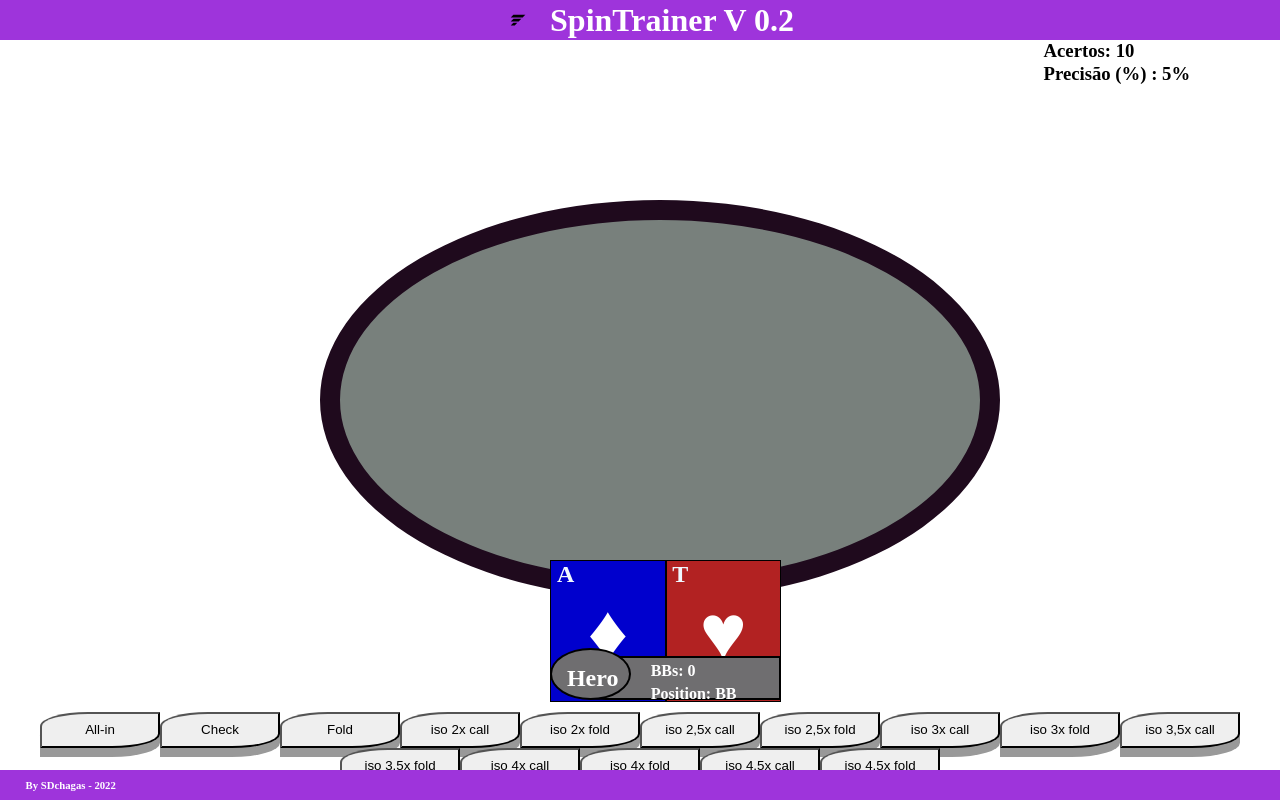
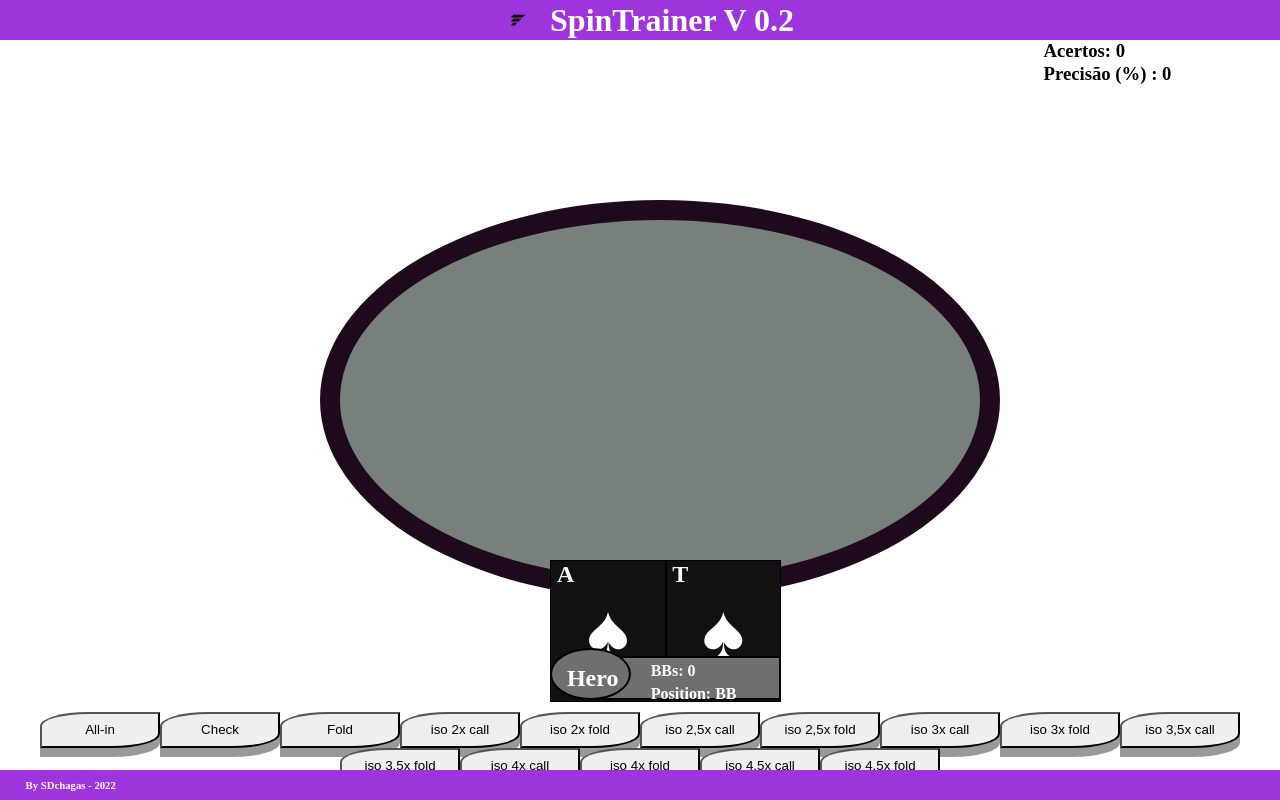
Before and after one commit to SDchagas/SpinReact, a React (Create React App) app: page / in a window 1280 px wide. Built offline with nearby package versions, Linux system fonts and the light colour scheme.

Commit message:
troca de cores e nipes implementada, cores apresentadas  nao batem com a do console

```diff
--- a/src/App.js
+++ b/src/App.js
@@ -6,9 +6,9 @@ import Table  from "./components/table/table";
 import Cards from "./components/cards/cards";
 import InfoHero from "./components/infohero/infohero";
 import DivBtns from './components/btns/divBtns';
-import { diams, hearts } from "./data/nipes";
 import { run } from './data/run';
 import Provider from "./components/contexts/context";
+import { RandomHand } from './data/handomHand';
 
 
 const App = ()=> {
@@ -16,27 +16,24 @@ const App = ()=> {
     const [cards, setCards] = useState(['A','T'])
     const [infohero, setInfohero] = useState([0,'BB'])
     const [hits, setHits] = useState (['0', '0'])
-   function teste () {
-    setInfohero(run)
-   }
-    useEffect(() => {
-
-    },[])
+    const [iCards, setIcards] = useState (['♠','#111111', '♠','#111111'])
 
     return (
-    <Provider>
+    <>
         <Header />
-        <Hits />
+        <Hits hits={hits[0]} percent={hits[1]}/>
         <Table />
-        <Cards nipesL={diams.nipe} nipesR={hearts.nipe}
-        colorR={hearts.color}
+        <Cards nipesL={iCards[0]} nipesR={iCards[2]}
+        colorR={iCards[1]} colorL={iCards[3]}
         rcard={cards[0]} lcard= {cards[1]} />
         <InfoHero bb={infohero[0]} pos={infohero[1]} />
-        <DivBtns state = {infohero} teste={teste}
+        <DivBtns state = {infohero}
         setInfohero={setInfohero}
-        setCards={setCards}/>
+        setCards={setCards}
+        setHits={setHits}
+        setIcards={setIcards}/>
         <Foot />
-    </Provider>
+    </>
 );
 }
 
--- a/src/components/btns/divBtns.js
+++ b/src/components/btns/divBtns.js
@@ -2,19 +2,22 @@ import React from "react";
 import Btns from "./btns";
 import './index.css';
 import { run } from '../../data/run';
-import { RandomHand } from '../../data/handomHand';
-
+import {  RandomHand } from '../../data/handomHand';
+import { infoCards } from "../../data/nipes";
 
 const DivBtns = (props) =>{
+
     const exec = () => {
         props.setInfohero(run)
         props.setCards(RandomHand)
+        props.setIcards(infoCards)
+        // props.setHits()
     }
 
     return (
         <div className="btns">
             <Btns text={'All-in'} />
-            <Btns text={'Check'} state={props.state} onClick={()=> {
+            <Btns text={'Check'}  onClick={()=> {
                 exec();
             }} />
             <Btns text={'Fold'} />
--- a/src/components/cards/cards.js
+++ b/src/components/cards/cards.js
@@ -1,5 +1,4 @@
 import './index.css';
-import { diams } from "../../data/nipes";
 
 
 const Cards = (props) => {
@@ -7,7 +6,7 @@ const Cards = (props) => {
 
     return (
         <div id="cards">
-            <div className="Lhand" style={{backgroundColor:diams.color}}>
+            <div className="Lhand" style={{backgroundColor:props.colorL}}>
                 <h2 className="value">{props.rcard}</h2>
                 <div className="nipe">{props.nipesL}</div>
             </div>
--- a/src/components/contexts/context.js
+++ b/src/components/contexts/context.js
@@ -2,15 +2,10 @@ import { createContext, useEffect, useState } from "react";
 
 export const CardInfoContext= createContext({});
 
-function UserProvider({ children }) {
+function Provider({ children }) {
   const [cards, setCards] = useState(['A', 'T']);
-  const [InfoHero, setInfohero] = useState ([])
+  const [InfoHero, setInfohero] = useState (['0', 'BB'])
   const [hits, setHits] = useState('')
-
-
-   useEffect(() => {
-
-   }, []);
 
 
   return (
@@ -24,4 +19,4 @@ function UserProvider({ children }) {
   );
 }
 
-export default UserProvider;
+export default Provider;
--- a/src/components/hits/hits.js
+++ b/src/components/hits/hits.js
@@ -1,11 +1,11 @@
 import React from "react";
 import './index.css';
 
-const Hits = ()=> {
+const Hits = (props)=> {
         return (
           <div className="hits">
-             <div><h3>Acertos:  10</h3> </div>
-            <div><h3> Precisão (%) : 5%</h3> </div>
+             <div><h3>Acertos:  {props.hits}</h3> </div>
+            <div><h3> Precisão (%) : {props.percent}</h3> </div>
           </div>
         );
     }
--- a/src/data/handomHand.js
+++ b/src/data/handomHand.js
@@ -10,6 +10,8 @@ export function RandomHand (){
     if (card1===card2){
        return[card1, card2, 'd', 'h'];}
        else if (indexc1>indexc2){
-          return[card1, card2, nipe1, nipe2];} else { return[card2, card1, nipe1, nipe2];
-          };
+          return[card1, card2, nipe1, nipe2];}
+          else { return[card2, card1, nipe1, nipe2];};
        }
+
+export const randohand = RandomHand;
--- a/src/data/nipes.js
+++ b/src/data/nipes.js
@@ -1,17 +1,36 @@
-export const diams = {
-    nipe:'♦',
-    color: '#0000cd',
+import { RandomHand } from './handomHand';
+const diams = [
+    '♦',
+    '#0000cd',
+]
+const clubs = [
+      '♣',
+     '#108d22']
+
+const hearts = [
+  '♥',
+   '#b22222',
+]
+const spades =[
+    '♠',
+    '#111111',
+]
+
+
+export const infoCards = () => {
+
+    let nSort = [diams, clubs, hearts, spades]
+    const infoBar = nSort[Math.floor(Math.random() * nSort.length)];
+    const infoBar2 = nSort[Math.floor(Math.random() * nSort.length)];
+
+    if (RandomHand[2] === RandomHand[3]) {
+        return [infoBar[0], infoBar[1], infoBar[0], infoBar[1]]
+
+    } else {
+        // const infoBar = nSort[Math.floor(Math.random() * nSort.length)];
+        // nSort = nSort.filter(item => item > infoBar ); // pega o n sort e retira o item ja sorteado
+
+        return [infoBar[0], infoBar[1], infoBar2[0], infoBar2[1]]
+
+    }
 }
-export const clubs = {
-    nipe:'♣',
-    color: '#108d22'}
-
-export const hearts = {
-    nipe:'♥',
-    color: '#b22222',
-}
-
-export const spades ={
-    nipe:'♠',
-    color: '#111111',
-}
```
